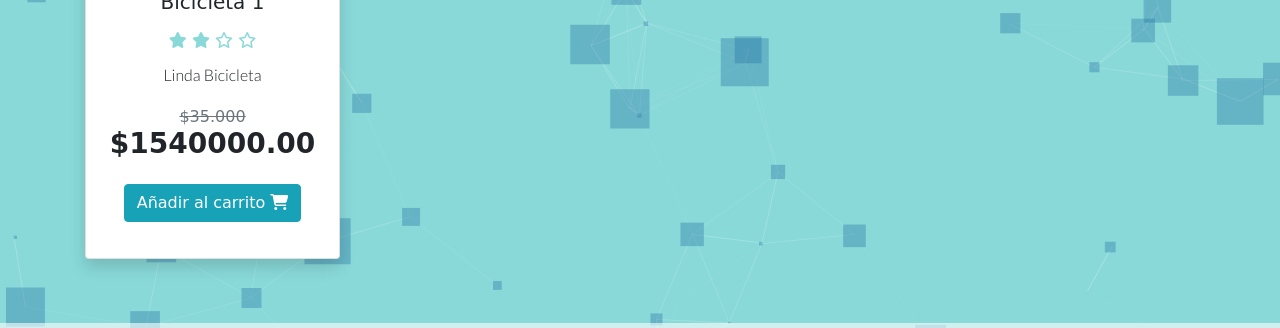
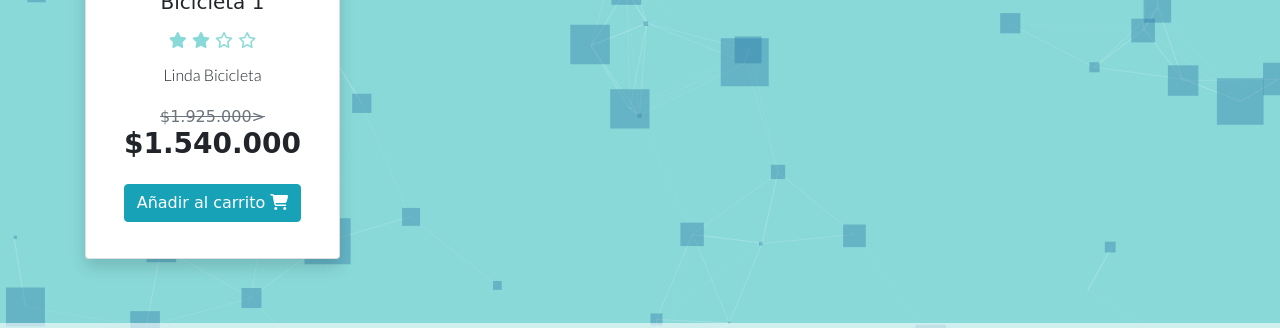
Before and after one commit to SPAconHTML-JS-PHP/Bicicletas_El_Pony, a PHP site: page /comprar.php in a window 1280 px wide. Shown: the part 440-768 px from the top of the page. Run offline with PHP 8.4, Linux system fonts and the light colour scheme; data comes from the database, SQL or seed files in the repository; some libraries are stand-ins or nearby versions; some web fonts are replaced.

Commit message:
Modifique el formato de Precios

```diff
--- a/PHP/component.php
+++ b/PHP/component.php
@@ -1,13 +1,15 @@
 <?php
 function component($nombreproducto,$precioproducto,$productimg,$productid, $comentario)
 {
+    $precioventa = number_format($precioproducto*1.25,0,".",".");
+    $preciocliente = number_format($precioproducto*1,0,".",".");
     $element ="
 
     <div class=\"col-lg-3 col-md-6 col-sm-12 my-3 \">
     <form action=\"comprar.php\" method=\"post\">
         <div class=\"card shadow\">
             <div>
-                <img src=\"$productimg\" alt=\"$comentario\" class=\"img-fluid card-img-top\">
+                <img src=\"$productimg\" alt=\"$preciocliente\" class=\"img-fluid card-img-top\">
             </div>
             <div class=\"card-body\">
                 <h5 class=\"card-title\">$nombreproducto</h5>
@@ -21,8 +23,8 @@ function component($nombreproducto,$precioproducto,$productimg,$productid, $come
                     $comentario
                 </p>
                 <h5>
-                    <small><s class=\"text-secondary\">$35.000</s></small>
-                    <span class=\"price d-block font-weight-bold h3\">$$precioproducto</span>
+                <small><s class=\"text-secondary\">$$precioventa></s></small>
+                    <span class=\"price d-block font-weight-bold h3\">$$preciocliente</span>
                 </h5>
                 <button class=\"btn btn-info my-3\" type=\"submit\" name=\"agregar\" >Añadir al carrito <i class=\"fas fa-shopping-cart\"></i></button>
                 <input type=\"hidden\" name=\"product_id\" value=\"$productid\">
--- a/comprar.php
+++ b/comprar.php
@@ -6,11 +6,10 @@ session_start();
 include("INCLUDES/header.php");
 require_once("INCLUDES/header-compra.php");
 
+// NavBar -->
+include("INCLUDES/NavBar.php");
 
 // Conecta la BD-->
-require_once("PHP/conectaBD.php");
-
-
 require_once 'php/CreaBD.php';
 
 // incluimos los componentes de productos -->
@@ -18,6 +17,7 @@ require_once("PHP/component.php");
 
     //el registro de esta compra
     $database = new CreaBD('elponyweb','inventario','localhost','root','1123');
+
     if(isset($_POST['agregar']))
     {
        // print_r($_POST['product_id']);
@@ -52,8 +52,7 @@ require_once("PHP/component.php");
     };
 
 
-// NavBar -->
-include("INCLUDES/NavBar.php");
+
 
 ?>
 
```
